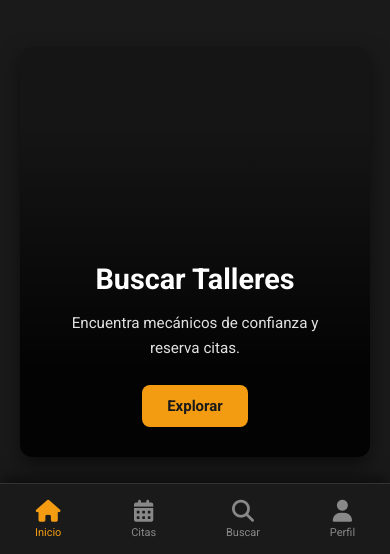
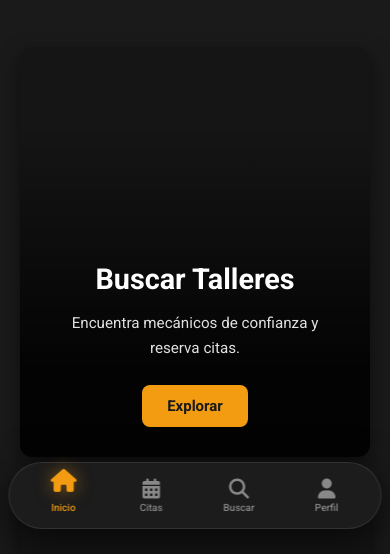
Before and after one commit to DIEGO-UTM890/AUTO_GUEST_02_03_26, a website: page pages/cliente/dashboard_cliente.html in a window 390 px wide. Shown: the part 290-844 px from the top of the page. Drawn offline with Linux system fonts and the light colour scheme; no server answers; sample sign-in values are in the browser's storage.

Commit message:
Fix: Workshop login and premium navigation UI - Clean push

```diff
--- a/style.css
+++ b/style.css
@@ -8,11 +8,8 @@ body {
     margin: 0;
     box-sizing: border-box;
     overflow-x: hidden;
-    padding-bottom: 70px; /* Space for bottom nav */
-}
-
-@media (min-width: 901px) {
-    body { padding-bottom: 0; }
+    padding-bottom: 90px;
+    /* Mas espacio para el nav premium */
 }
 
 
@@ -761,6 +758,60 @@ footer {
 --- RESPONSIVIDAD MÓVIL (UNIFICADA) ---
 ==============================================
 */
+/* --- MOBILE PREMIUM APP NAV (GLOBAL) --- */
+.mobile-bottom-nav {
+    position: fixed;
+    bottom: 25px;
+    /* Floating bar */
+    left: 50%;
+    transform: translateX(-50%);
+    width: 90%;
+    max-width: 500px;
+    height: 65px;
+    background: rgba(30, 30, 30, 0.85);
+    backdrop-filter: blur(15px);
+    display: flex;
+    justify-content: space-around;
+    align-items: center;
+    border: 1px solid rgba(255, 255, 255, 0.1);
+    border-radius: 35px;
+    z-index: 2000;
+    box-shadow: 0 10px 40px rgba(0, 0, 0, 0.7);
+    padding: 0 10px;
+}
+
+.nav-item {
+    display: flex;
+    flex-direction: column;
+    align-items: center;
+    color: #888 !important;
+    text-decoration: none;
+    font-size: 10px;
+    font-weight: 500;
+    transition: all 0.3s cubic-bezier(0.175, 0.885, 0.32, 1.275);
+    flex: 1;
+}
+
+.nav-item i {
+    font-size: 20px;
+    margin-bottom: 3px;
+    transition: transform 0.3s;
+}
+
+.nav-item:hover i {
+    transform: translateY(-5px);
+    color: #f39c12;
+}
+
+.nav-item.active {
+    color: #f39c12 !important;
+}
+
+.nav-item.active i {
+    transform: translateY(-8px) scale(1.15);
+    text-shadow: 0 0 15px rgba(243, 156, 18, 0.5);
+}
+
 @media (max-width: 900px) {
 
     /* --- Landing Page Móvil --- */
@@ -872,41 +923,6 @@ footer {
         gap: 10px;
     }
 
-    /* --- MOBILE PREMIUM APP NAV --- */
-    .mobile-bottom-nav {
-        position: fixed;
-        bottom: 0;
-        left: 0;
-        right: 0;
-        height: 70px;
-        background-color: #1a1a1a;
-        display: flex;
-        justify-content: space-around;
-        align-items: center;
-        border-top: 1px solid #333;
-        z-index: 2000;
-        box-shadow: 0 -4px 15px rgba(0,0,0,0.5);
-    }
-
-    .nav-item {
-        display: flex;
-        flex-direction: column;
-        align-items: center;
-        color: #888;
-        text-decoration: none;
-        font-size: 11px;
-        transition: color 0.3s;
-    }
-
-    .nav-item i {
-        font-size: 22px;
-        margin-bottom: 4px;
-    }
-
-    .nav-item.active {
-        color: #f39c12;
-    }
-
     /* PWA Install Banner */
     #pwa-install-banner {
         position: fixed;
@@ -921,7 +937,7 @@ footer {
         align-items: center;
         z-index: 3000;
         font-weight: 600;
-        box-shadow: 0 4px 10px rgba(0,0,0,0.3);
+        box-shadow: 0 4px 10px rgba(0, 0, 0, 0.3);
         transform: translateY(-100%);
         transition: transform 0.5s cubic-bezier(0.175, 0.885, 0.32, 1.275);
     }
```
Also changed, not shown: routes/taller_auth.js (+10 -2 lines).
